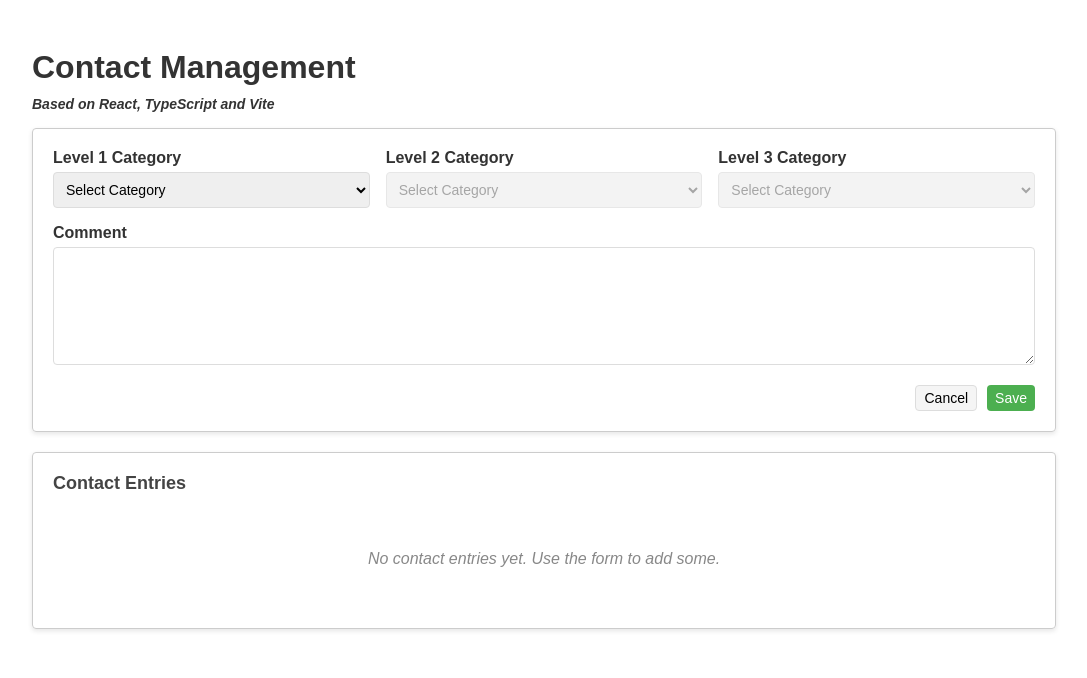
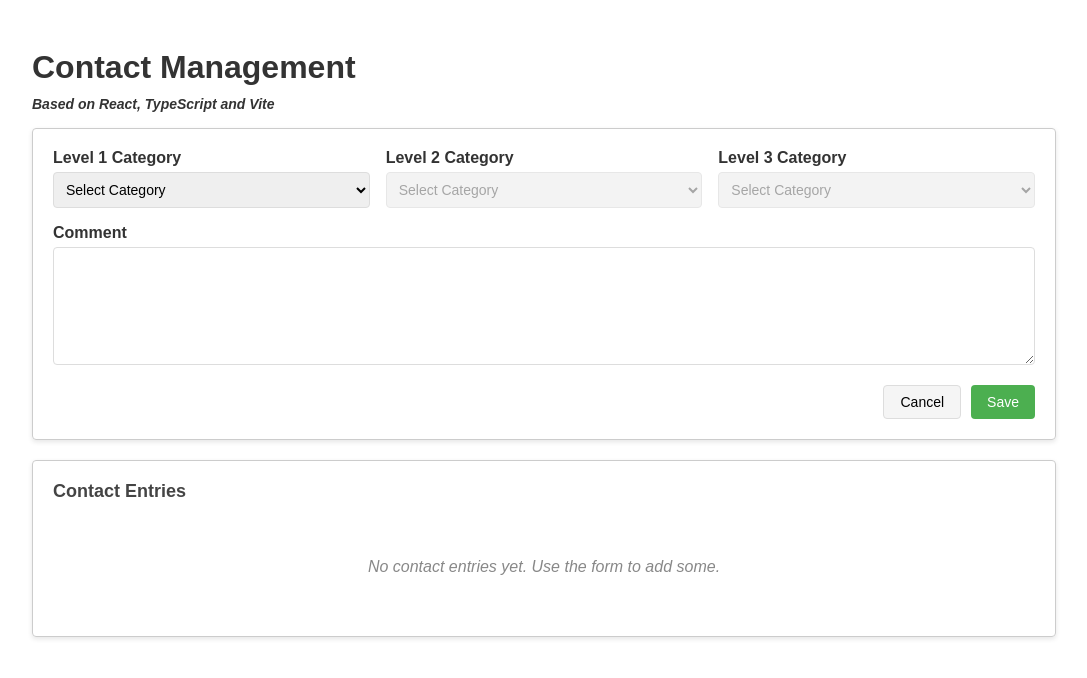
Before and after one commit to rfoerthe/contact-ui, a React (Vite) app: page / in a window 1280 px wide. Shown: the top 678 px of the page, without its empty margins (96-1183 px from the left). Built offline with nearby package versions, Linux system fonts and the light colour scheme.

Commit message:
fix button size

```diff
--- a/src/ContactEntryForm.css
+++ b/src/ContactEntryForm.css
@@ -56,6 +56,7 @@ button {
 }
 
 .save, .cancel {
+    padding: 8px 16px;
     font-size: 14px;
 }
 
```
